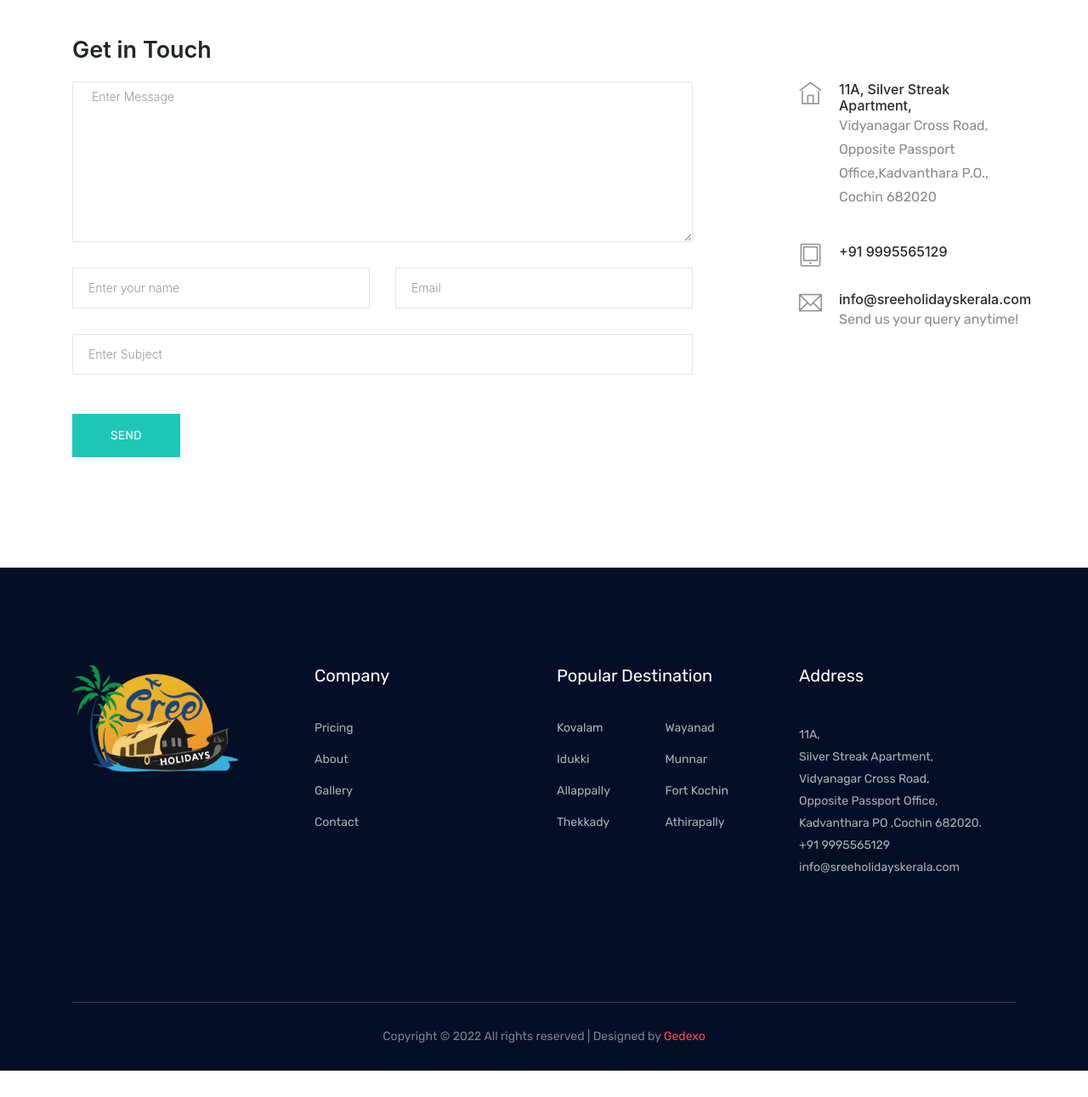
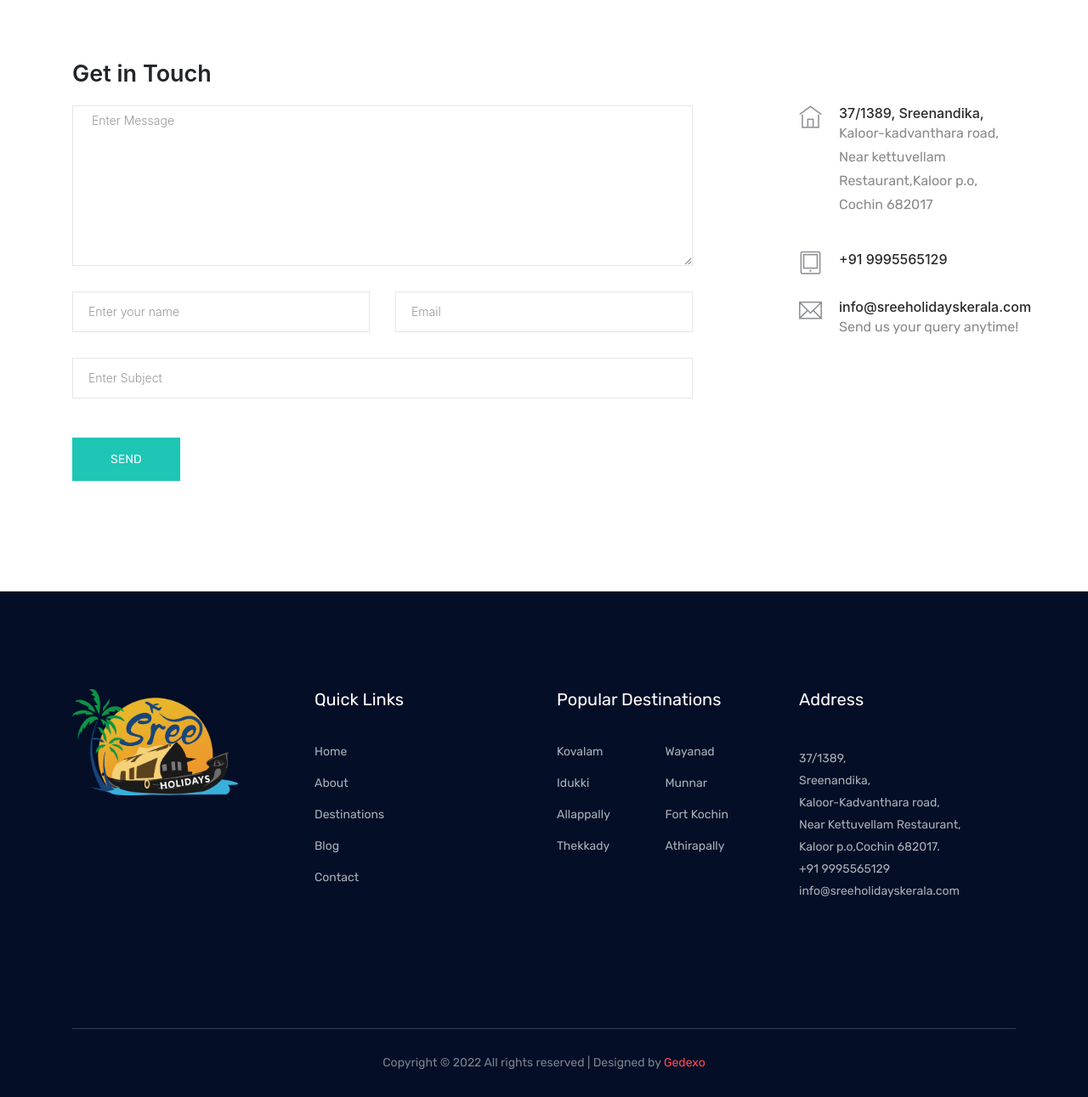
Before and after one commit to gedexo/Sreeholodays, a Django app: page /contact/ in a window 1280 px wide. Shown: the part 1179-2470 px from the top of the page at 85% size. Before the commit the page ends 2439 px from the top, so only its background shows below. Run offline with Django 4.2, Linux system fonts and the light colour scheme; some libraries are stand-ins or nearby versions.

Commit message:
Change Contact and Banner Text

```diff
--- a/sreeholiday/templates/about.html
+++ b/sreeholiday/templates/about.html
@@ -27,7 +27,7 @@
                                 <div class="row">
                                     <div class="col-lg-9">
                                         <p>Sree Holidays is your best travel partner when it comes to tourism in Kerala. Our travel agency is the leading tourism provider in Kerala, India. We deliver attractive and best offer producing packages to our customers. The experienced management and dedicated staffs are keen to provide quality packages for those who love to travel. </p>
-                                        <p>We developed all of our packages with an aim to achieve the traveller’s satisfaction and create memorable moments for them. Every trip is a desire, a refreshment and also can be considered as a break from the stressful living atmosphere. A temporary escape from reality with the beauty and elegance of nature. We deliver the best experience for all our clients with the best ever price for your love of travel.</p>
+                                        <p>We developed all of our packages with an aim to achieve the traveller’s satisfaction and we create unforgettable moments and memories for them. Every trip is a desire, refreshment and also can be considered as a break from the stressful living atmosphere. Travel is a temporary escape from reality with the beauty and elegance of nature. We deliver the best experience for all our clients with the best ever price for your love of travel.</p>
                                     </div>
                                 </div>
                             </div>
--- a/sreeholiday/templates/blog.html
+++ b/sreeholiday/templates/blog.html
@@ -8,8 +8,8 @@
             <div class="row">
                 <div class="col-xl-12">
                     <div class="bradcam_text text-center">
-                        <h3>blog</h3>
-                        <p></p>
+                        <h3>Blogs</h3>
+                        <p>Get the latest news, updates and blogs from Sree Holidays</p>
                     </div>
                 </div>
             </div>
--- a/sreeholiday/templates/contact.html
+++ b/sreeholiday/templates/contact.html
@@ -8,7 +8,7 @@
                 <div class="col-xl-12">
                     <div class="bradcam_text text-center">
                         <h3>contact</h3>
-                        <p></p>
+                        <p>Feel free to connect with us</p>
                     </div>
                 </div>
             </div>
@@ -100,9 +100,9 @@
                     <div class="media contact-info">
                         <span class="contact-info__icon"><i class="ti-home"></i></span>
                         <div class="media-body">
-                            <h3>11A, Silver Streak Apartment,</h3>
-                            <p>Vidyanagar Cross Road,
-                                Opposite Passport Office,Kadvanthara P.O., Cochin 682020 </p>
+                            <h3>37/1389, Sreenandika,</h3>
+                            <p>Kaloor-kadvanthara road,
+                                Near kettuvellam Restaurant,Kaloor p.o, Cochin 682017 </p>
                         </div>
                     </div>
                     <div class="media contact-info">
--- a/sreeholiday/templates/partial/footer.html
+++ b/sreeholiday/templates/partial/footer.html
@@ -19,20 +19,21 @@
                 <div class="col-xl-3 col-md-3 col-lg-3">
                     <div class="footer_widget">
                         <h3 class="footer_title">
-                            Company
+                            Quick Links
                         </h3>
                         <ul class="links">
-                            <li><a href="#">Pricing</a></li>
-                            <li><a href="#">About</a></li>
-                            <li><a href="#"> Gallery</a></li>
-                            <li><a href="#"> Contact</a></li>
+                            <li><a href="{% url 'web:home' %}">Home</a></li>
+                            <li><a href="{% url 'web:about' %}">About</a></li>
+                            <li><a href="{% url 'web:destinations' %}"> Destinations</a></li>
+                            <li><a href="{% url 'web:blog' %}"> Blog</a></li>
+                            <li><a href="{% url 'web:contact' %}"> Contact</a></li>
                         </ul>
                     </div>
                 </div>
                 <div class="col-xl-3 col-md-3 col-lg-3">
                     <div class="footer_widget">
                         <h3 class="footer_title">
-                            Popular destination
+                            Popular destinations
                         </h3>
                         <ul class="links double_links">
                             <li><a href="#">Kovalam</a></li>
@@ -51,7 +52,7 @@
                     <h3 class="footer_title">
                         Address
                     </h3>
-                    <p>11A,<br>Silver Streak Apartment,<br>Vidyanagar Cross Road,<br>Opposite Passport Office,<br>Kadvanthara PO ,Cochin 682020.<br>
+                    <p>37/1389,<br>Sreenandika,<br>Kaloor-Kadvanthara road,<br>Near Kettuvellam Restaurant,<br> Kaloor p.o,Cochin 682017.<br>
                         <a href="#">+91 9995565129</a> <br>
                         <a href="#"><span class="__cf_email__"
                                >info@sreeholidayskerala.com</span></a>
--- a/sreeholiday/templates/partial/header.html
+++ b/sreeholiday/templates/partial/header.html
@@ -30,7 +30,7 @@
                                         <li><a class="" href="{% url 'web:destinations' %}">Destination</a></li>
 
                                         <li><a class=""  href="{% url 'web:blog' %}">blog</a></li>
-                                        <li><a  href="{% url 'web:contact' %}">Contact</a></li>
+                                        <li><a href="{% url 'web:contact' %}">Contact</a></li>
                                     </ul>
                                 </nav>
                             </div>
--- a/sreeholiday/templates/travel_destination.html
+++ b/sreeholiday/templates/travel_destination.html
@@ -10,7 +10,7 @@
                 <div class="col-xl-12">
                     <div class="bradcam_text text-center">
                         <h3>Destinations</h3>
-                        <p></p>
+                        <p>Embrace the elegance of Kerala’s beauty</p>
                     </div>
                 </div>
             </div>
```
